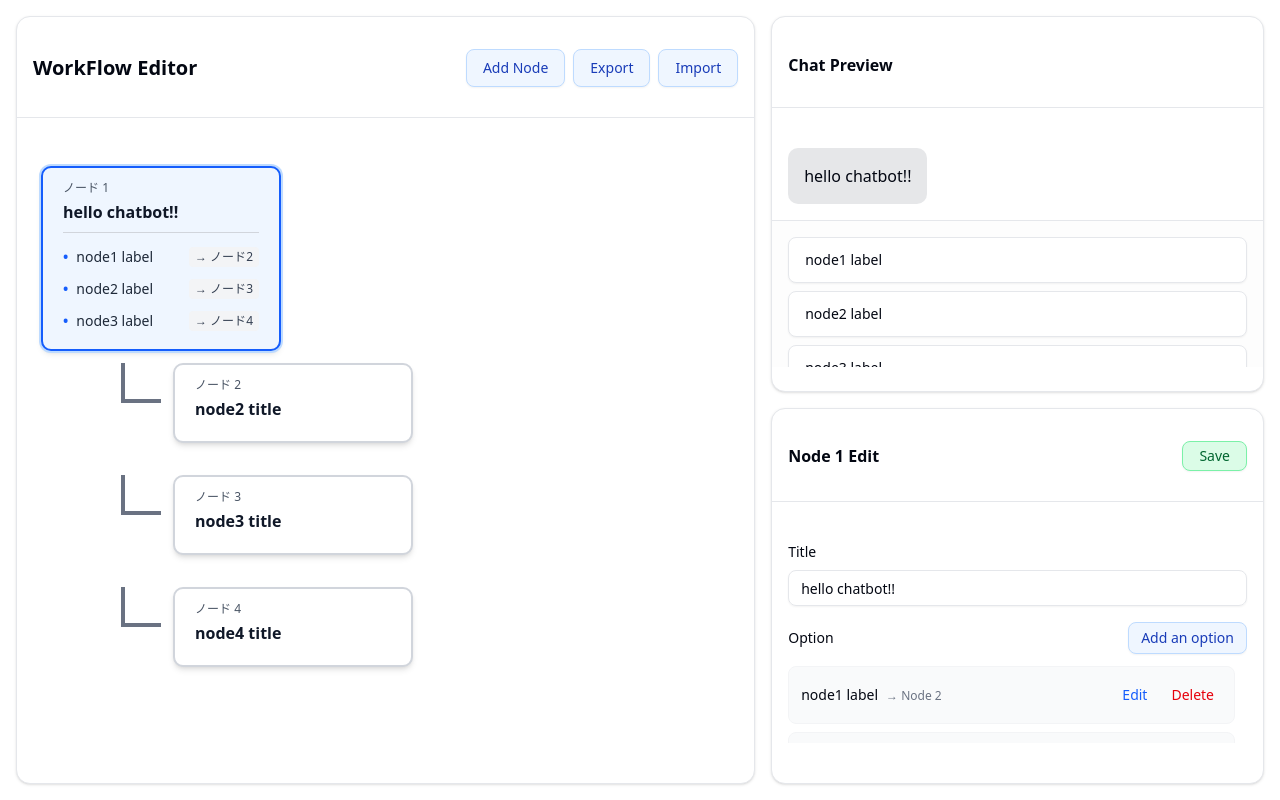
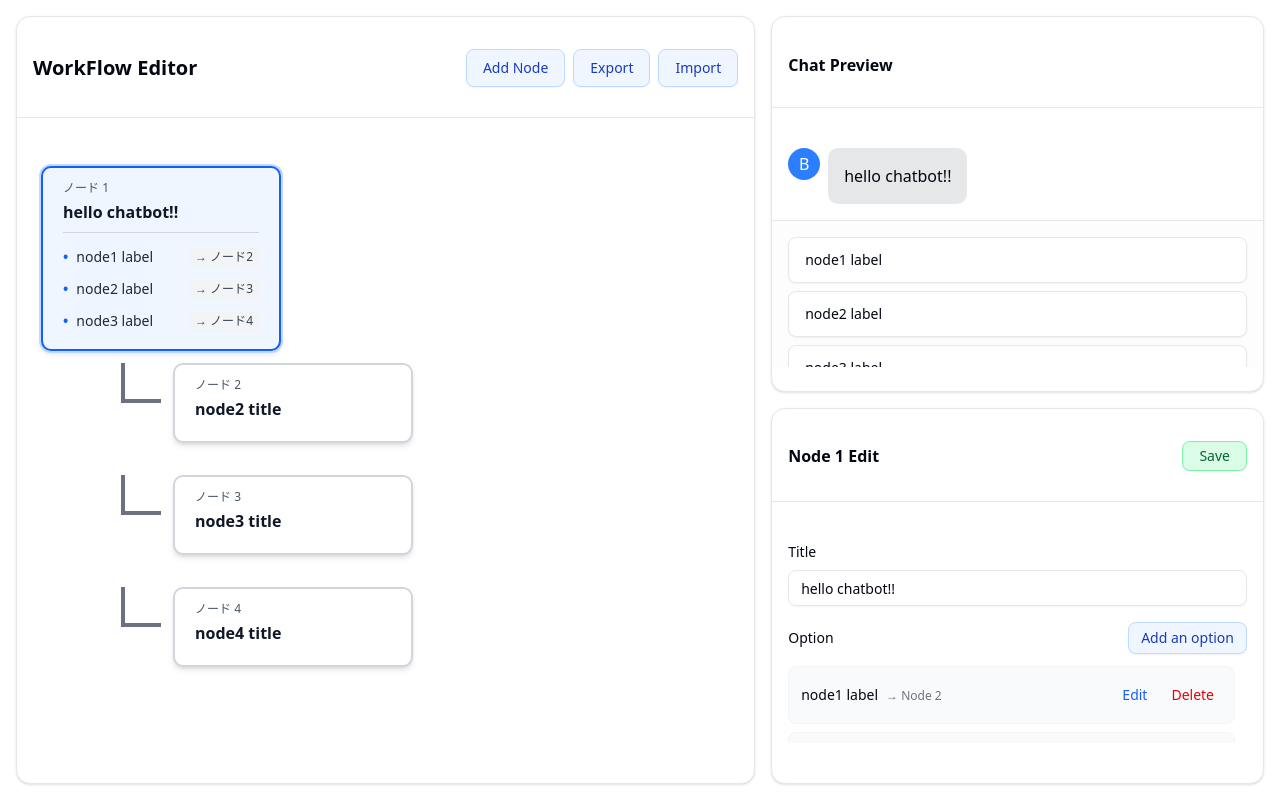
Before and after one commit to enumura1/chatflow-editor, a Next.js app: page / in a window 1280 px wide. Built offline with nearby package versions, Linux system fonts and the light colour scheme.

Commit message:
feat:chat preview like chat

```diff
--- a/src/components/chatbot-editor/ChatPreview.tsx
+++ b/src/components/chatbot-editor/ChatPreview.tsx
@@ -24,8 +24,16 @@ const ChatPreview: React.FC<ChatPreviewProps> = ({
           {/* メッセージ部分 */}
           <div className="flex-none p-4">
             <div className="flex flex-col gap-4">
-              <div className="bg-primary/10 p-4 rounded-lg max-w-[80%] self-start">
-                {currentNode.title}
+              <div className="flex items-start">
+                {/* アバター */}
+                <div className="flex-shrink-0 w-8 h-8 rounded-full bg-blue-500 text-white flex items-center justify-center mr-2">
+                  B
+                </div>
+
+                {/* メッセージバブル */}
+                <div className="bg-primary/10 p-4 rounded-lg max-w-[80%]">
+                  {currentNode.title}
+                </div>
               </div>
             </div>
           </div>
--- a/src/components/chatbot-editor/index.tsx
+++ b/src/components/chatbot-editor/index.tsx
@@ -50,7 +50,7 @@ const ChatbotEditor: React.FC = () => {
   const hierarchicalInitialFlow = updateFlowWithHierarchyPaths(initialFlow);
 
   // State
-  const [flow, setFlow] = useState<ChatbotFlow>(hierarchicalInitialFlow );
+  const [flow, setFlow] = useState<ChatbotFlow>(hierarchicalInitialFlow);
   const [currentNodeId, setCurrentNodeId] = useState<number>(1);
   const [isAddNodeOpen, setIsAddNodeOpen] = useState<boolean>(false);
   const [isAddOptionOpen, setIsAddOptionOpen] = useState<boolean>(false);
```
